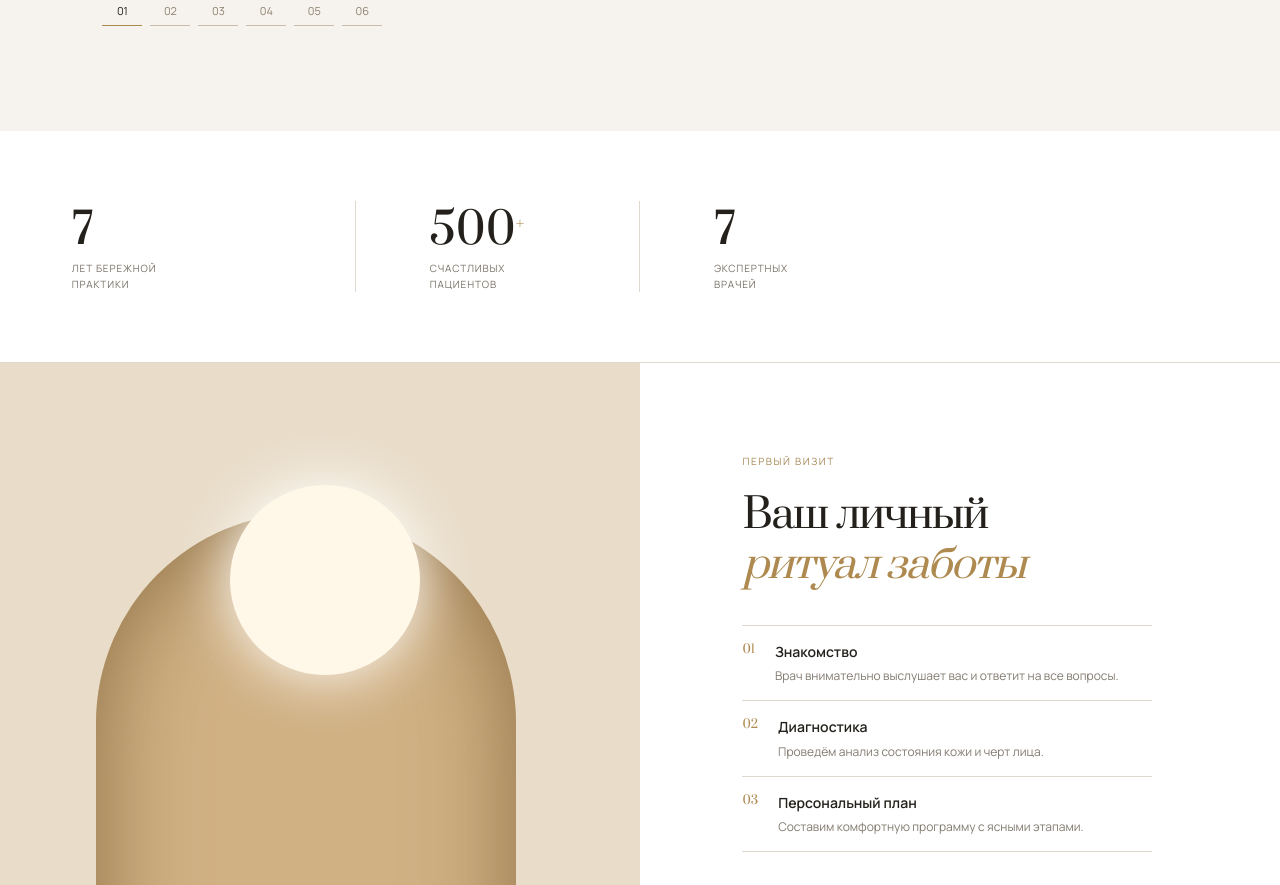
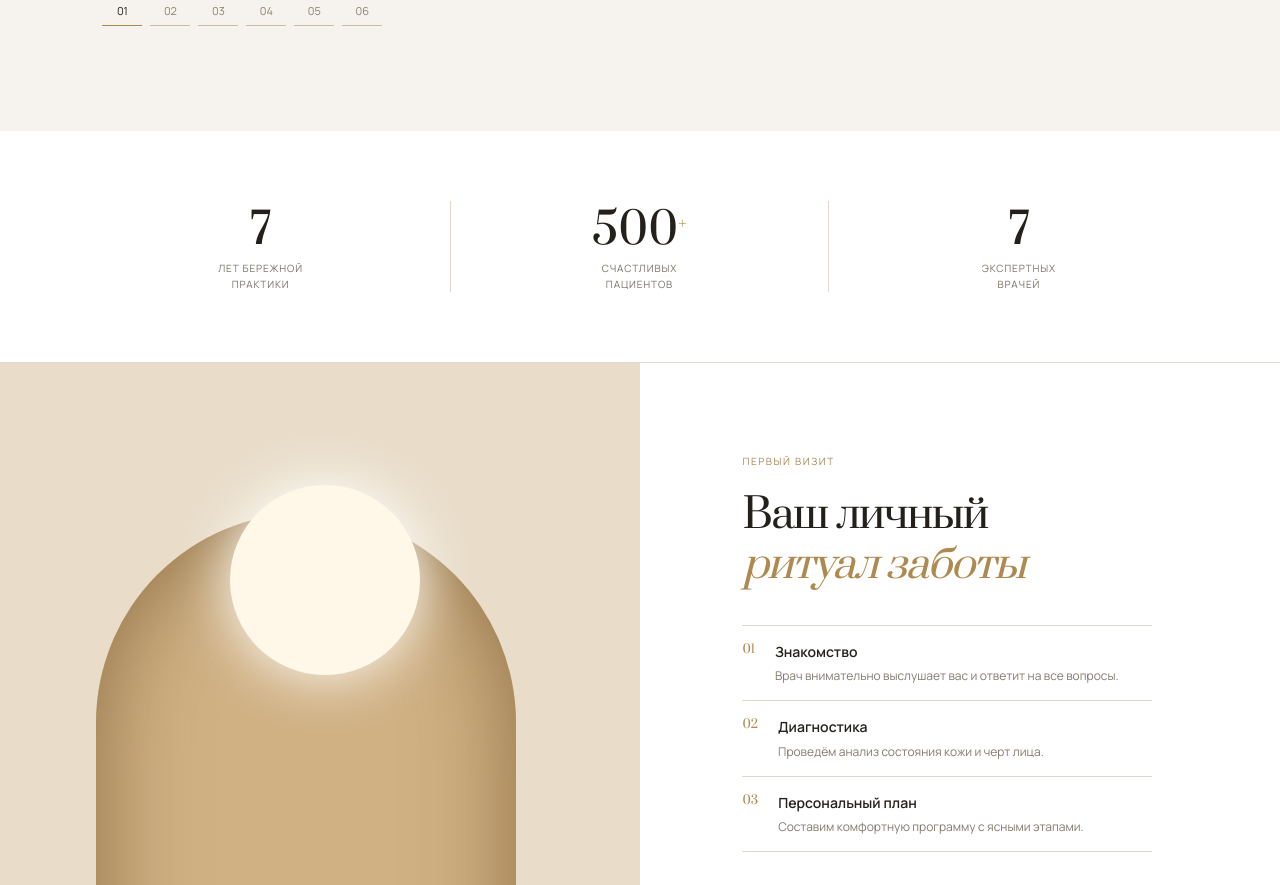
Before and after one commit to sarrustam/symmetria, a React (Vite) app: page / in a window 1280 px wide. Shown: the part 2920-3805 px from the top of the page. Built offline with nearby package versions, Linux system fonts and the light colour scheme.

Commit message:
Center clinic statistics

```diff
--- a/styles.css
+++ b/styles.css
@@ -565,17 +565,15 @@ em {
 .numbers {
   padding:70px 5.6vw;
   display:grid;
-  grid-template-columns:repeat(4,1fr);
+  grid-template-columns:repeat(3,1fr);
   border-bottom:1px solid var(--line);
 }
 .numbers div {
   border-right:1px solid var(--line);
-  padding-left:26%;
   display:flex;
   flex-direction:column;
-}
-.numbers div:first-child {
-  padding-left:0;
+  align-items:center;
+  text-align:center;
 }
 .numbers div:last-child {
   border:none;
```
